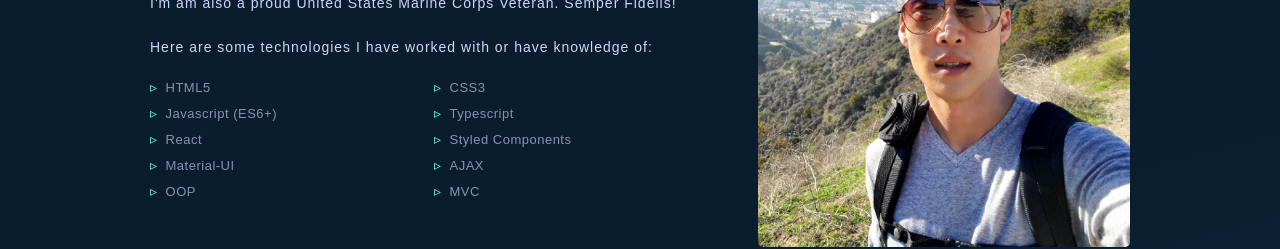
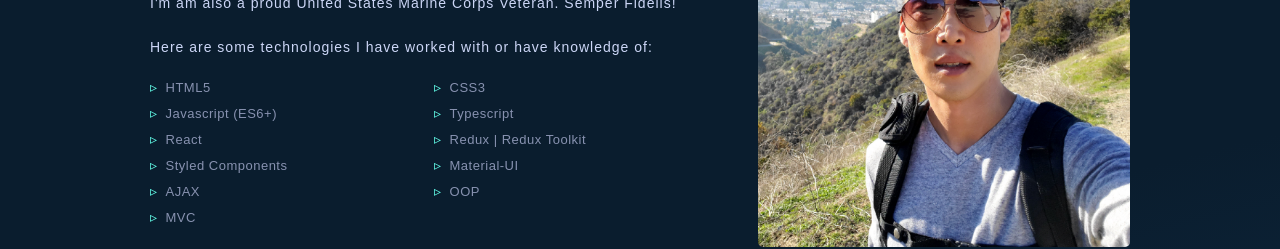
Before and after one commit to TPSReports80/portfolio, a React (Create React App) app: page / in a window 1280 px wide. Shown: the part 1020-1269 px from the top of the page. Built offline with nearby package versions, Linux system fonts and the light colour scheme; a web font is replaced by a local one.

Commit message:
Updated tech list

```diff
--- a/src/components/About/index.js
+++ b/src/components/About/index.js
@@ -46,6 +46,7 @@ const About = () => {
             <TechItem>Javascript (ES6+)</TechItem>
             <TechItem>Typescript</TechItem>
             <TechItem>React</TechItem>
+            <TechItem>Redux | Redux Toolkit</TechItem>
             <TechItem>Styled Components</TechItem>
             <TechItem>Material-UI</TechItem>
             <TechItem>AJAX</TechItem>
```
